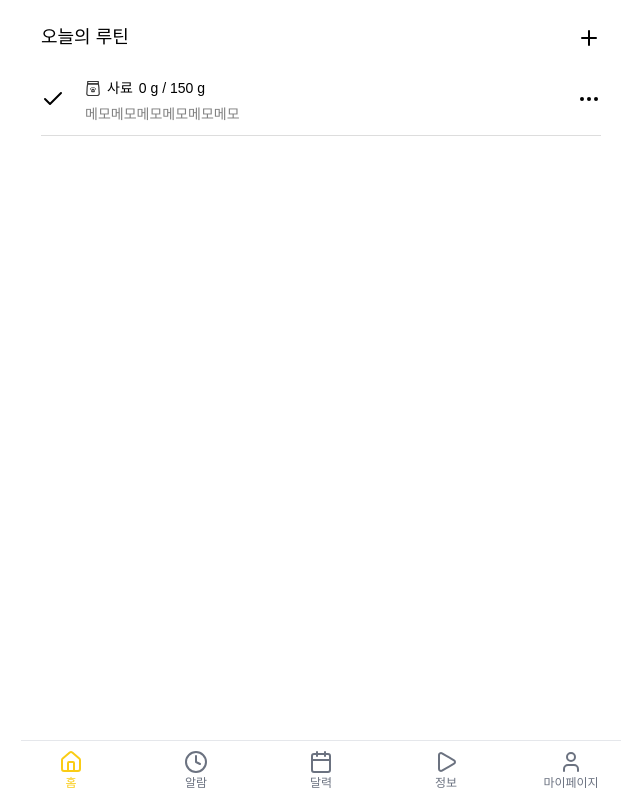
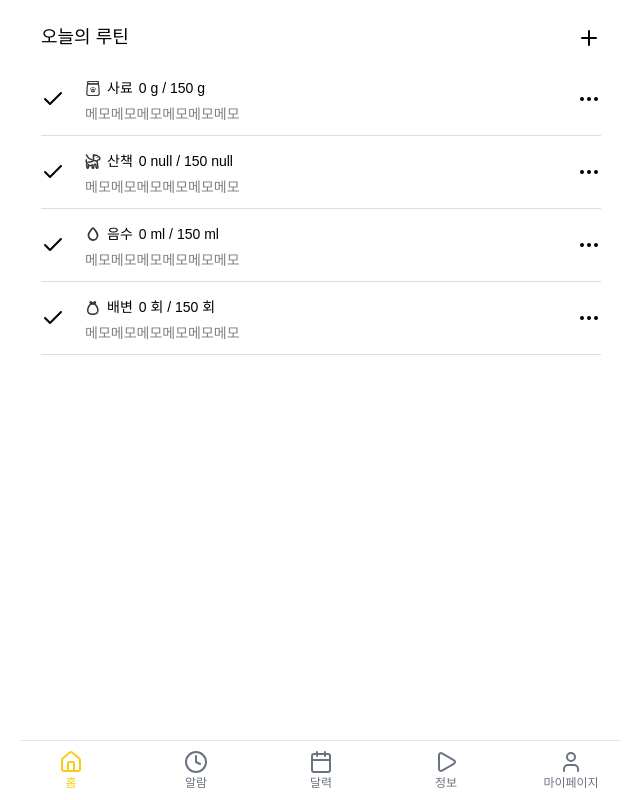
Before and after one commit to JECT-Study/PetFit-3rd-FE, a React (Vite) app: page / in a window 1280 px wide. Shown: the whole page, without its empty margins (319-959 px from the left). Built offline with nearby package versions, Linux system fonts and the light colour scheme.

Commit message:
feat: routine 타입, mock 데이터 추가

```diff
--- a/src/constants/slot.ts
+++ b/src/constants/slot.ts
@@ -27,7 +27,7 @@ export const SLOT_ITEMS = [
     unit: '회',
     placeholder: '정해진 하루 산책시간을 입력해주세요.',
   },
-  { id: 'walk', label: '산책', icon: walk, unit: null, placeholder: '이상 없음' },
+  { id: 'walk', label: '산책', icon: walk, unit: 'null', placeholder: '이상 없음' },
   { id: 'teeth', label: '치아', icon: teeth, unit: null, placeholder: '이상 없음' },
   { id: 'skin', label: '피부, 털', icon: skin, unit: null, placeholder: '이상 없음' },
 ] as const;
--- a/src/features/routine/RoutineItem.tsx
+++ b/src/features/routine/RoutineItem.tsx
@@ -1,31 +1,25 @@
 import { Ellipsis, Check } from 'lucide-react';
 import styled from 'styled-components';
 
-import meal from '@/assets/icons/meal.svg';
+import { SLOT_ITEMS } from '@/constants/slot';
+import { routineData } from '@/mocks/routineData';
 
 export const RoutineItem = () => {
-  const SLOT_ITEMS = [
-    {
-      id: 'meal',
-      label: '사료',
-      icon: meal,
-      unit: 'g',
-      placeholder: '정해진 하루 사료의 양을 입력해주세요.',
-    },
-  ];
   return (
     <div>
-      {SLOT_ITEMS.map(({ id, label, icon, unit }) => (
-        <Container key={id}>
+      {routineData.map(r => {
+        const slot = SLOT_ITEMS.find(s => s.id === r.id)!;
+        return (
+          <Container key={r.id}>
             <ItemContainer>
               <Check />
 
               <MainInfoContainer>
                 <MainInfo>
-                <img src={icon} />
-                <TitleText>{label}</TitleText>
+                  <img src={slot.icon} />
+                  <TitleText>{slot.label}</TitleText>
                   <AmountText>
-                  0 {unit} / 150 {unit}
+                    0 {slot.unit} / 150 {slot.unit}
                   </AmountText>
                 </MainInfo>
 
@@ -37,7 +31,8 @@ export const RoutineItem = () => {
               <Ellipsis />
             </NoteButton>
           </Container>
-      ))}
+        );
+      })}
     </div>
   );
 };
--- /dev/null
+++ b/src/mocks/routineData.ts
@@ -0,0 +1,32 @@
+import type { Routine } from '@/types/routine';
+
+export const routineData: Routine[] = [
+  {
+    id: 'meal',
+    current: 150,
+    goal: 150,
+    memo: '눈물자국 방지사료…',
+    status: 'done',
+  },
+  {
+    id: 'walk',
+    current: 0,
+    goal: 150,
+    memo: '비와서 산책 안 감',
+    status: 'note',
+  },
+  {
+    id: 'water',
+    current: 0,
+    goal: 150,
+    memo: '',
+    status: 'todo',
+  },
+  {
+    id: 'poop',
+    current: null,
+    goal: null,
+    memo: '이상 없음',
+    status: 'todo',
+  },
+];
--- /dev/null
+++ b/src/types/routine.ts
@@ -0,0 +1,12 @@
+import { SLOT_ITEMS } from '@/constants/slot';
+
+export type SlotId = (typeof SLOT_ITEMS)[number]['id'];
+export type RoutineStatus = 'done' | 'note' | 'todo';
+
+export interface Routine {
+  id: SlotId;
+  current: number | null;
+  goal: number | null;
+  memo: string;
+  status: RoutineStatus;
+}
```
Lines whose indentation alone changed are shown as unchanged.
